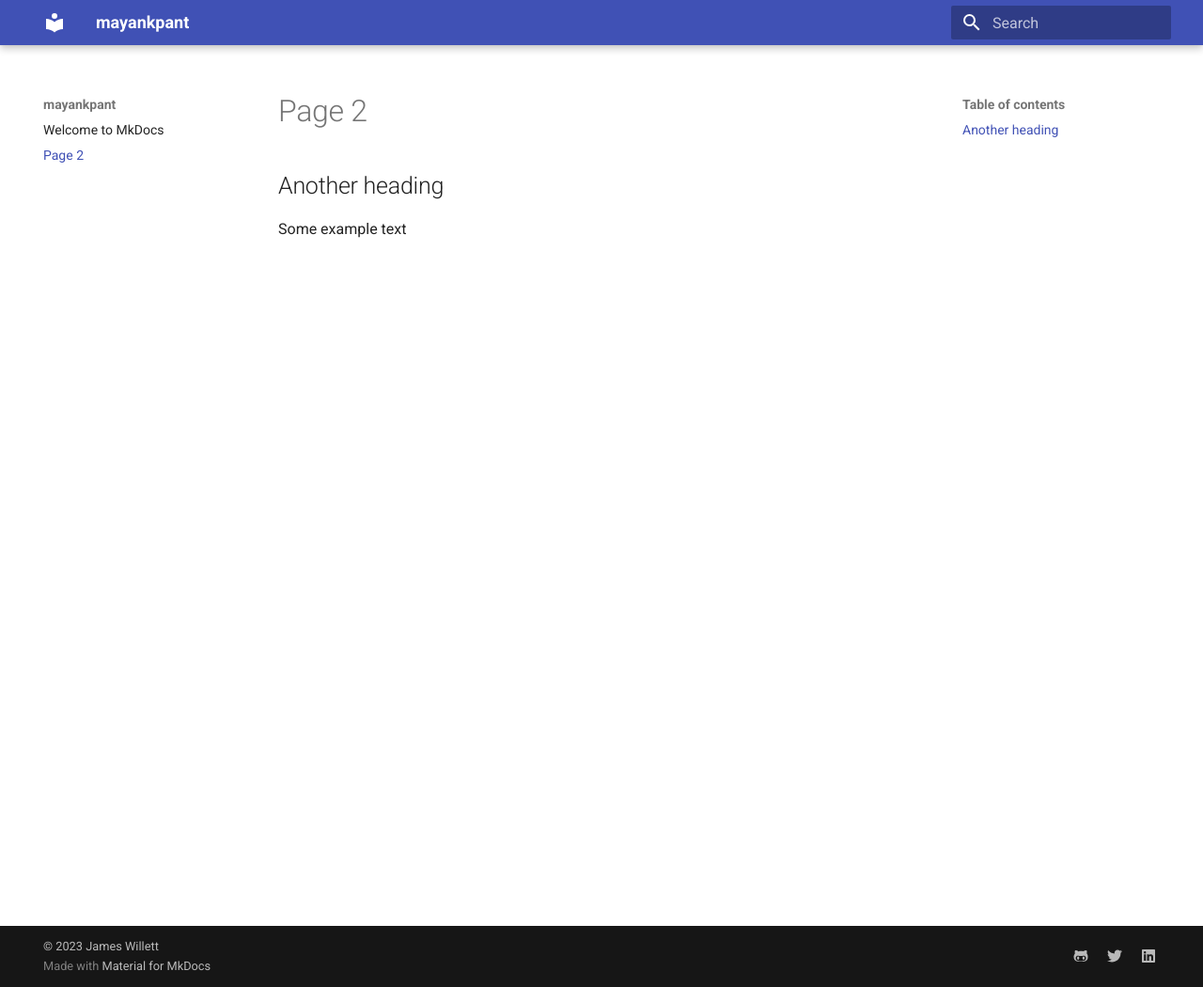
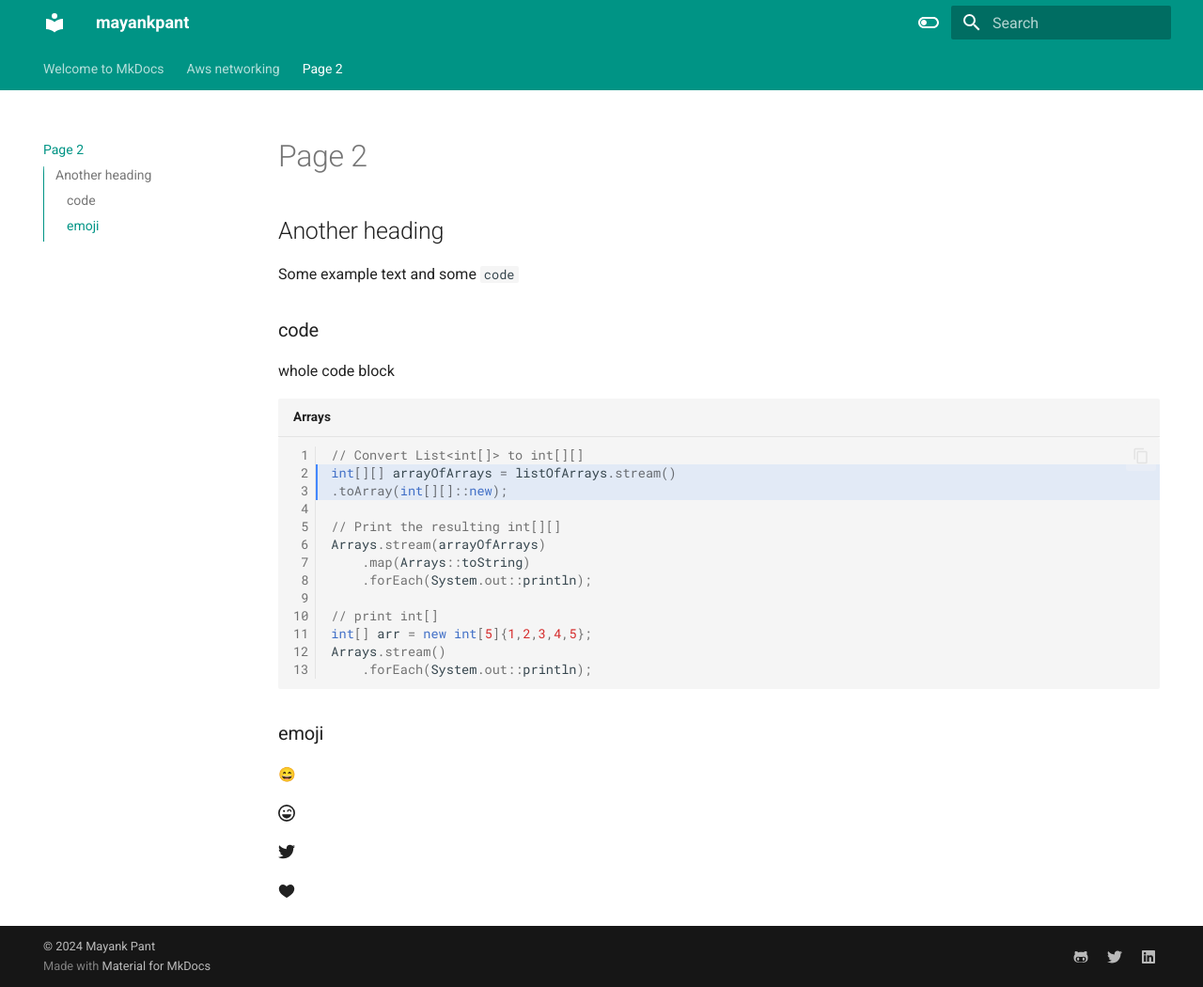
Before and after one commit to mayank-pant/mayankpant, an MkDocs documentation site: the page built from docs/page2.md, in a window 1280 px wide and 1050 px high. Shown: the whole window at 94% size. Built offline with MkDocs 1.6.1 and Material for MkDocs 9.7.7, drawn with Linux system fonts in a browser that asks for light colours; emoji names are drawn with the system emoji font.

Commit message:
initial documentation

````diff
--- a/docs/page2.md
+++ b/docs/page2.md
@@ -2,4 +2,33 @@
 
 ## Another heading
 
-Some example text
+Some example text and some `code`
+
+### code
+
+whole code block
+```java title="Arrays" linenums="1" hl_lines="2 3"
+// Convert List<int[]> to int[][]
+int[][] arrayOfArrays = listOfArrays.stream()
+.toArray(int[][]::new);
+
+// Print the resulting int[][]
+Arrays.stream(arrayOfArrays)
+    .map(Arrays::toString)
+    .forEach(System.out::println);
+
+// print int[]
+int[] arr = new int[5]{1,2,3,4,5};
+Arrays.stream()
+	.forEach(System.out::println);
+```
+
+### emoji
+
+:smile:
+
+:fontawesome-regular-face-laugh-wink:
+
+:fontawesome-brands-twitter:{ .twitter }
+
+:octicons-heart-fill-24:{ .heart }
--- a/mkdocs.yml
+++ b/mkdocs.yml
@@ -1,6 +1,47 @@
 site_name: mayankpant
 theme:
   name: material
+  features:
+    - navigation.tabs
+    - navigation.sections
+    - toc.integrate
+    - navigation.top
+    - search.suggest
+    - search.highlight
+    - content.tabs.link
+    - content.code.annotation
+    - content.code.copy
+  language: en
+  palette:
+    - scheme: default
+      toggle:
+        icon: material/toggle-switch-off-outline
+        name: Switch to dark mode
+      primary: teal
+      accent: purple
+    - scheme: slate
+      toggle:
+        icon: material/toggle-switch
+        name: Switch to light mode
+      primary: teal
+      accent: lime
+
+markdown_extensions:
+  - pymdownx.highlight:
+      anchor_linenums: true
+  - pymdownx.inlinehilite
+  - pymdownx.snippets
+  - admonition
+  - pymdownx.arithmatex:
+      generic: true
+  - footnotes
+  - pymdownx.details
+  - pymdownx.superfences
+  - pymdownx.mark
+  - attr_list
+  - pymdownx.emoji:
+      emoji_index: !!python/name:materialx.emoji.twemoji
+      emoji_generator: !!python/name:materialx.emoji.to_svg
 
 extra:
   social:
@@ -12,4 +53,4 @@ extra:
       link: https://www.linkedin.com/in/mayank-pant76/
 
 copyright: |
-  &copy; 2023 <a href="https://github.com/james-willett"  target="_blank" rel="noopener">James Willett</a>
+  &copy; 2024 <a href="https://github.com/mayank-pant"  target="_blank" rel="noopener">Mayank Pant</a>
````
Also changed, not shown: docs/aws networking.md (added, +47 -0 lines).
